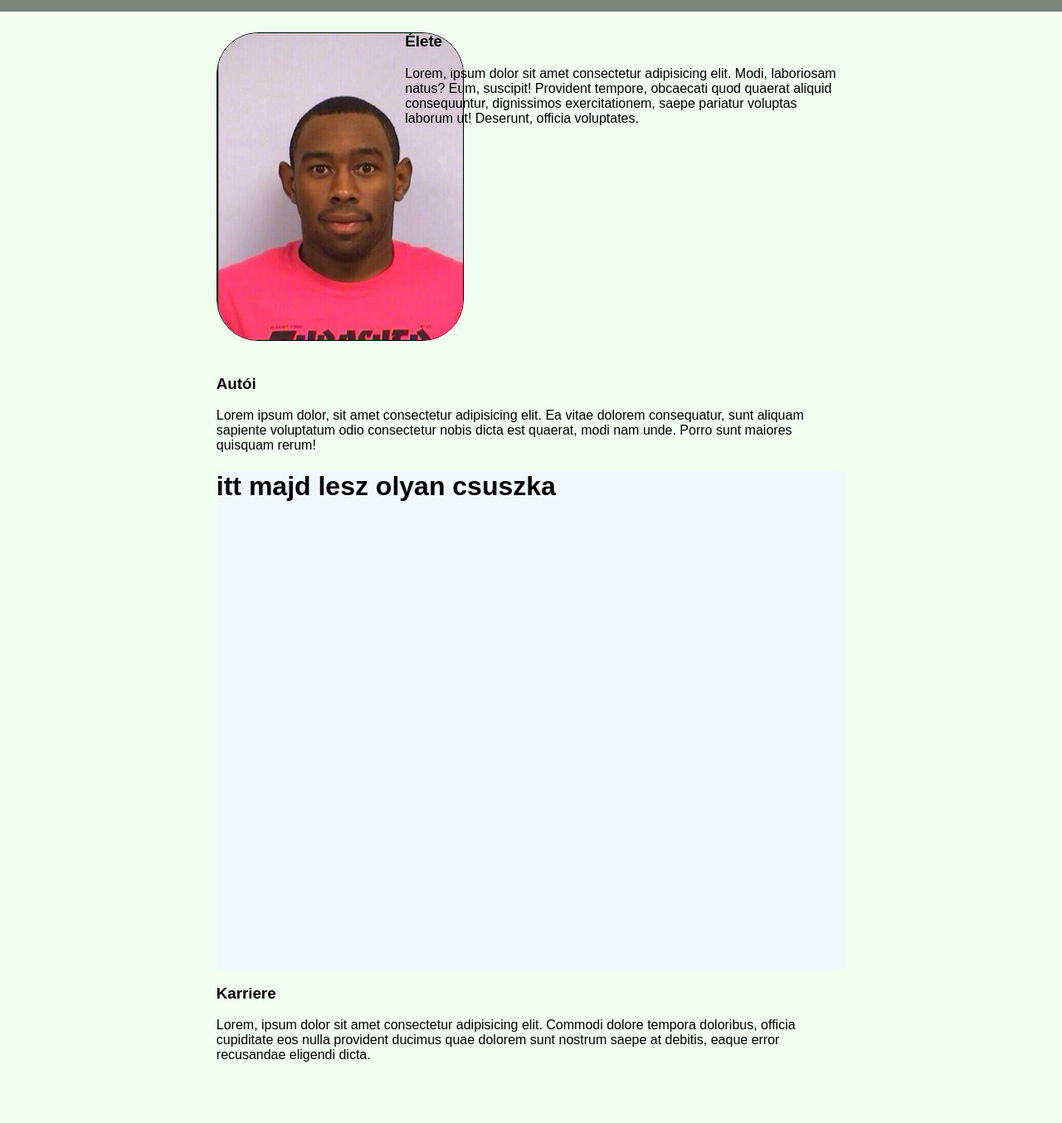
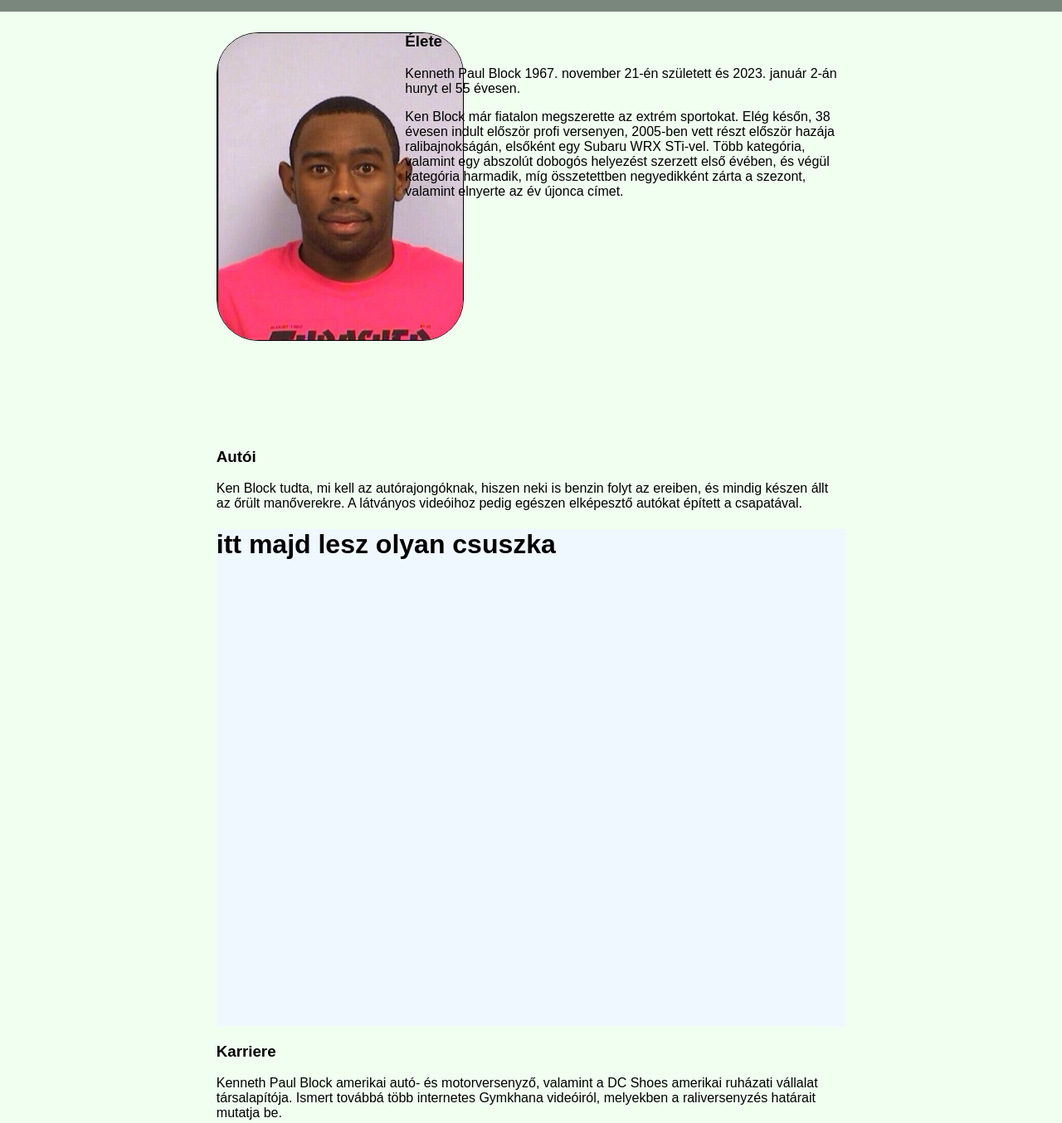
Before and after one commit to borsodi-koppany/IKTw_Projekt_2023, a plain HTML site: page index.html in a window 1280 px wide. Shown: the part 61-1415 px from the top of the page at 83% size. Before the commit the page ends 1358 px from the top, so only its background shows below. Drawn offline with Linux system fonts and the light colour scheme.

Commit message:
html adatok Fixes #19

```diff
--- a/index.html
+++ b/index.html
@@ -28,10 +28,10 @@
       <div>
         <h3 class="cim">Élete</h3>
         <p class="szoveg" id="eleteSzoveg">
-          Lorem, ipsum dolor sit amet consectetur adipisicing elit. Modi,
-          laboriosam natus? Eum, suscipit! Provident tempore, obcaecati quod
-          quaerat aliquid consequuntur, dignissimos exercitationem, saepe
-          pariatur voluptas laborum ut! Deserunt, officia voluptates.
+          Kenneth Paul Block 1967. november 21-én született és 2023. január 2-án hunyt el 55 évesen.
+        </p>
+        <p>
+          Ken Block már fiatalon megszerette az extrém sportokat. Elég későn, 38 évesen indult először profi versenyen, 2005-ben vett részt először hazája ralibajnokságán, elsőként egy Subaru WRX STi-vel. Több kategória, valamint egy abszolút dobogós helyezést szerzett első évében, és végül kategória harmadik, míg összetettben negyedikként zárta a szezont, valamint elnyerte az év újonca címet.
         </p>
       </div>
     </div>
@@ -39,10 +39,7 @@
       <div class="hh">
         <h3 class="cim">Autói</h3>
         <p class="szoveg" id="autoiSzoveg">
-          Lorem ipsum dolor, sit amet consectetur adipisicing elit. Ea vitae
-          dolorem consequatur, sunt aliquam sapiente voluptatum odio consectetur
-          nobis dicta est quaerat, modi nam unde. Porro sunt maiores quisquam
-          rerum!
+          Ken Block tudta, mi kell az autórajongóknak, hiszen neki is benzin folyt az ereiben, és mindig készen állt az őrült manőverekre. A látványos videóihoz pedig egészen elképesztő autókat épített a csapatával.
         </p>
       </div>
       <div class="kepnezegeto">
@@ -52,10 +49,7 @@
     <div id="karrier">
       <h3>Karriere</h3>
       <p>
-        Lorem, ipsum dolor sit amet consectetur adipisicing elit. Commodi dolore
-        tempora doloribus, officia cupiditate eos nulla provident ducimus quae
-        dolorem sunt nostrum saepe at debitis, eaque error recusandae eligendi
-        dicta.
+        Kenneth Paul Block amerikai autó- és motorversenyző, valamint a DC Shoes amerikai ruházati vállalat társalapítója. Ismert továbbá több internetes Gymkhana videóiról, melyekben a raliversenyzés határait mutatja be.
       </p>
     </div>
   </body>
```
